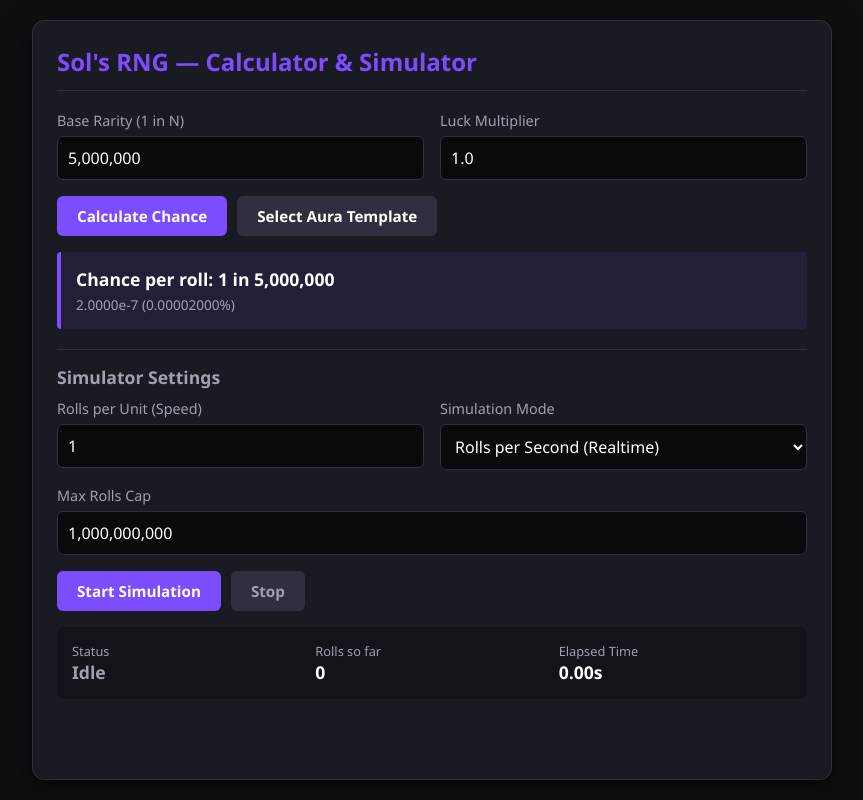
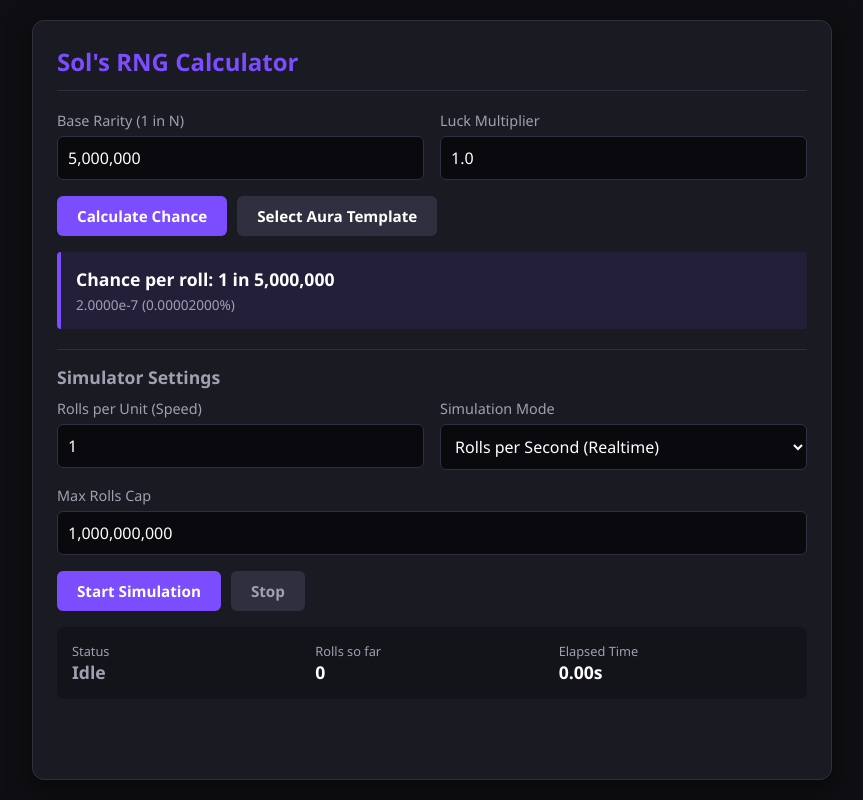
Before and after one commit to solyndot/solyndot.github.io, a plain HTML site: page index.html in a window 1280 px wide. Shown: the whole page, without its empty margins (208-1071 px from the left). Drawn offline with Linux system fonts and the light colour scheme.

Commit message:
Update index.html

```diff
--- a/index.html
+++ b/index.html
@@ -144,7 +144,7 @@
 <body>
 
 <div class="container">
-    <h1>Sol's RNG — Calculator & Simulator</h1>
+    <h1>Sol's RNG Calculator</h1>
 
     <!-- Calculator Section -->
     <div class="grid-row">
```
